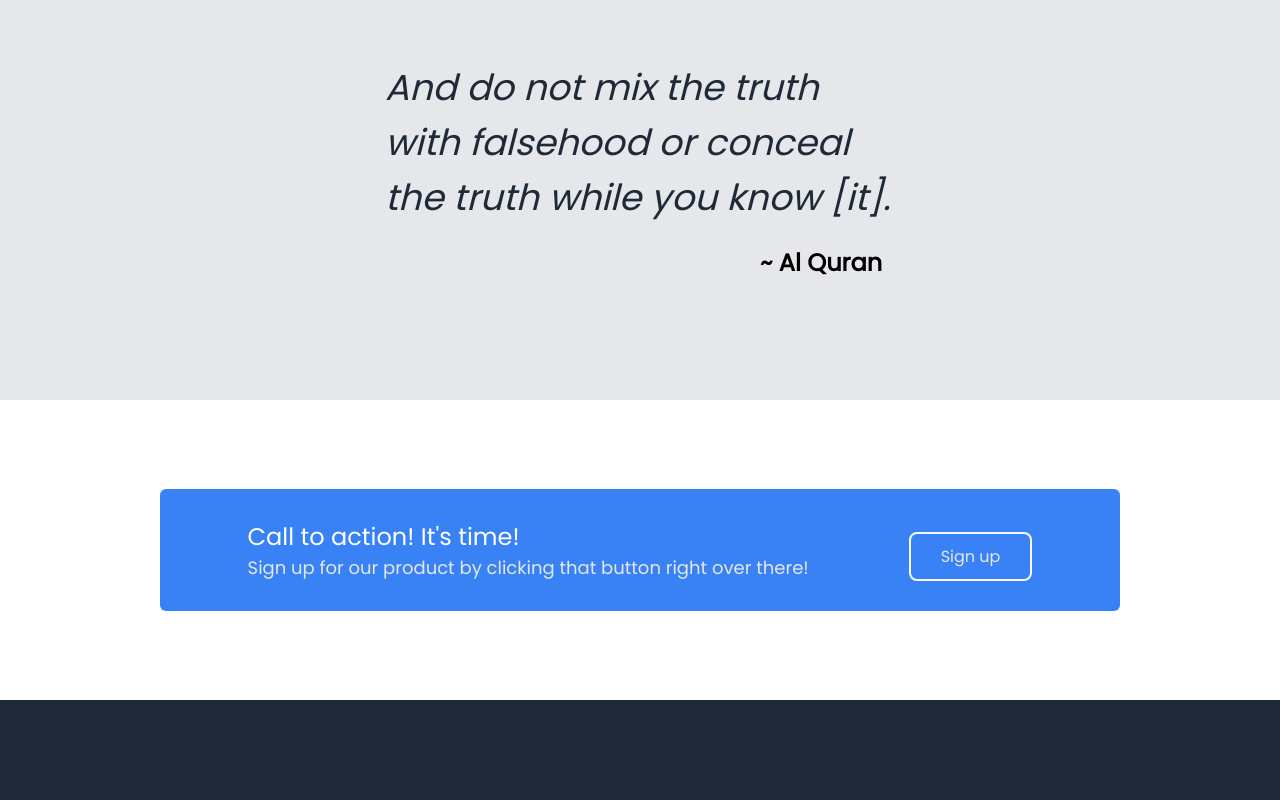
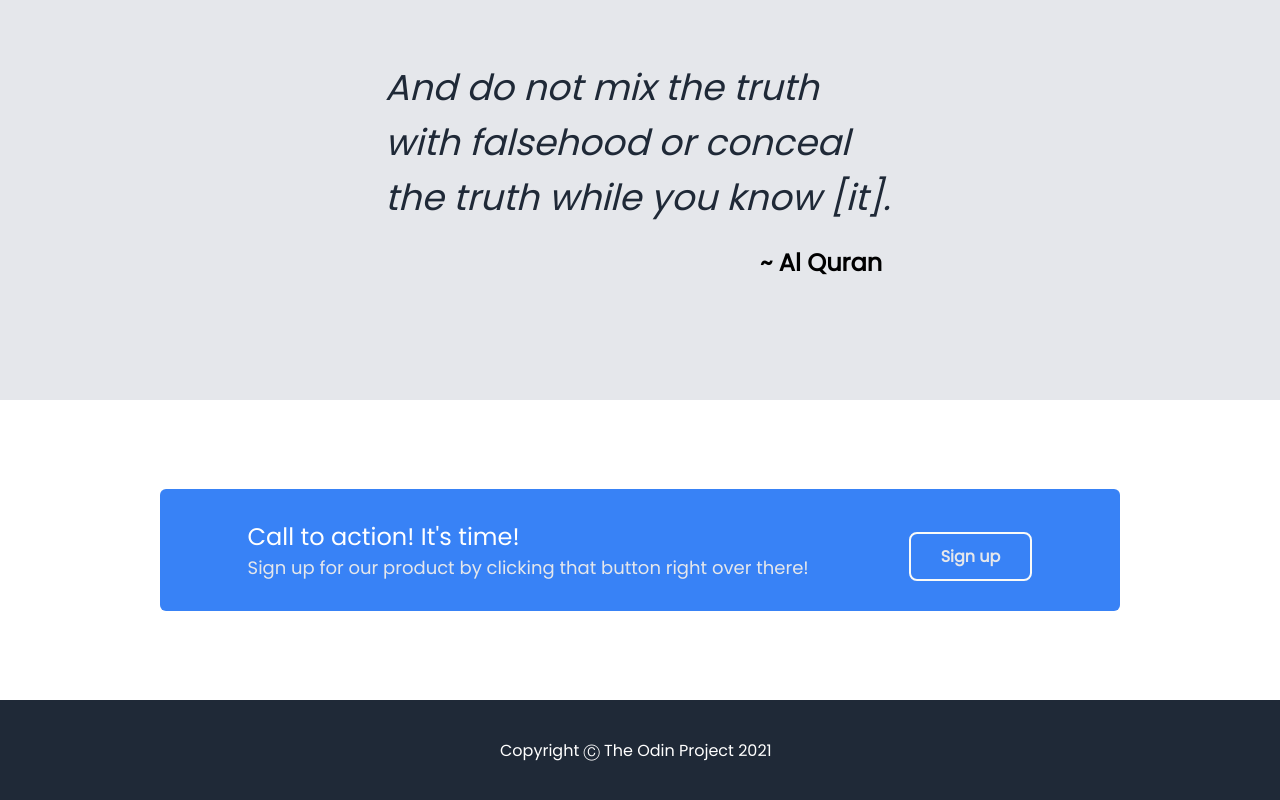
Before and after one commit to KhanMarshaI/landing-page, a plain HTML site: page index.html in a window 1280 px wide. Shown: the part 1400-2200 px from the top of the page. Before the commit the page ends 2100 px from the top, so only its background shows below. Drawn offline with Linux system fonts and the light colour scheme.

Commit message:
Create Footer
I have finally designed a footer, thus, putting the seal of completion on this project as well! This project really made me think and presented me with quite a few hurdles but nonetheless I was able to overcome it.

```diff
--- a/index.html
+++ b/index.html
@@ -8,6 +8,7 @@
     <link rel="stylesheet" href="style.css">
 </head>
 <body>
+    <!-- Hero Section -->
     <div class="Hero">
         <div class="Header">
             <div class="logo">Header Logo</div>
@@ -30,6 +31,7 @@
             </div>
         </div>
     </div>
+    <!-- Info Section -->
     <div class="info-box">
         <div class="i-text">Some random information.</div>
         <div class="info-img">
@@ -51,10 +53,12 @@
             </div>
         </div>
     </div>
+       <!-- QUOTE  -->
     <div class="quote-box">
         <div class="quote">And do not mix the truth with falsehood or conceal the truth while you know [it].</div>
         <div class="quoted">~ Al Quran</div>
     </div>
+    <!-- CTA -->
     <div class="cta">
     <div class="container">
       <div class="cta-container">
@@ -64,5 +68,9 @@
      <div class="su-button"><a href="./#">Sign up</a></div>
     </div>
     </div>
+    <!-- Footer -->
+    <div class="footer">
+        <div class="footer-text">Copyright Ⓒ The Odin Project 2021</div>
+    </div>
 </body>
 </html>
--- a/style.css
+++ b/style.css
@@ -178,4 +178,18 @@ li {
     align-self: flex-end;
     border-radius: 8px;
     padding: 10px 30px 10px 30px;
+    font-weight: 900;
 }
+/* Footer */
+.footer {
+    display: flex;
+    justify-content: center;
+    align-items: center;
+    height: 100px;
+}
+.footer-text {
+    align-self: center;
+    width: 280px;
+    font-weight: 400;
+    color: #FFFFFF;
+}
```
